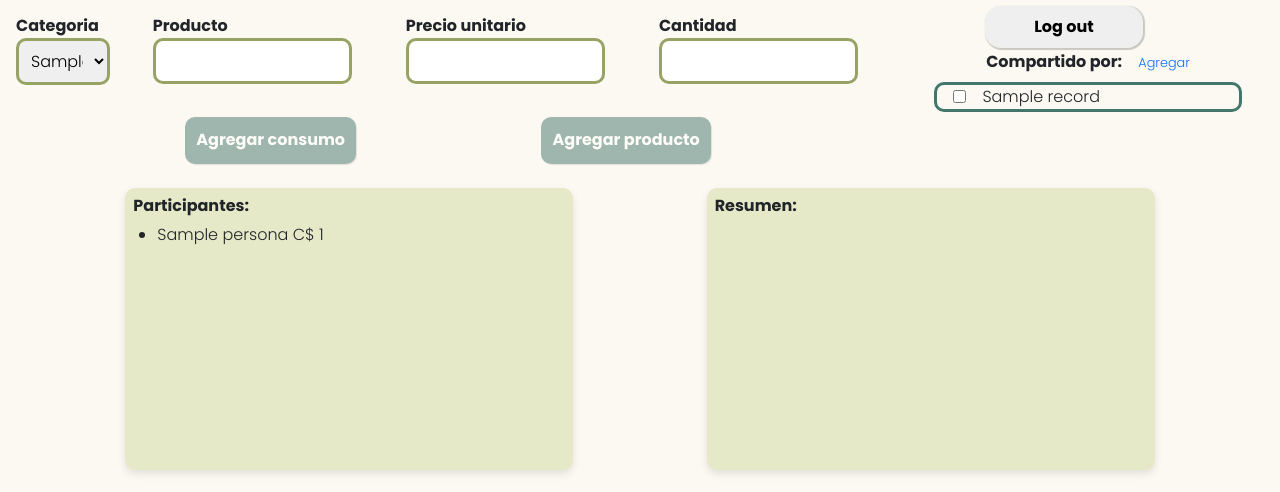
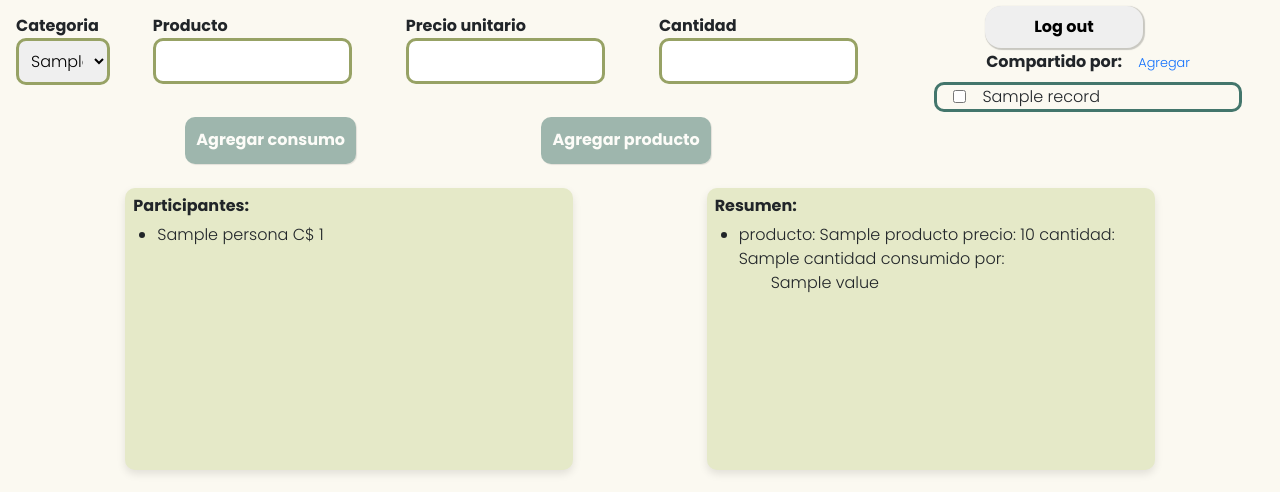
Before and after one commit to GabsCrisp/fifty-fifty, a Flask app: template templates/consumo_evento.html in a window 1280 px wide. Shown: the part 229-721 px from the top of the page. Run offline with Flask 3, Linux system fonts and the light colour scheme; the template is opened without the code that fills it: most values are stand-ins (such as "Sample title", 1, 10 or a date in 2020); some libraries are stand-ins or nearby versions.

Commit message:
añadir funcionalidad de mostrar resumen

```diff
--- a/app.py
+++ b/app.py
@@ -116,12 +116,50 @@ def consumo_evento(idEvento):
     ).fetchall()
     nombre_evento = db.execute("SELECT nombre_evento FROM eventos WHERE id_evento = ?", (idEvento,)).fetchone()[0]
     lista_categoria = db.execute("SELECT * FROM categorias").fetchall()
-
+    # obtenemos el la suma del total del consumo por cada participante del evento
     consumo_cadaparticipante = db.execute("""SELECT round(sum(subtotal_participante),2),nombre_participante from participante_evento JOIN consumo_cadaparticipante on
                 participante_evento.id_participante_evento = consumo_cadaparticipante.id_participante
                 where participante_evento.id_evento = ? group by participante_evento.id_participante_evento""", (idEvento,)).fetchall()
-    print(consumo_cadaparticipante)
-    return render_template("consumo_evento.html",rows=rows, id_evento = idEvento, nombre_evento = nombre_evento,lista_categoria = lista_categoria, consumo_cadaparticipante = consumo_cadaparticipante)
+
+    id_consumo = db.execute("select id_consumo, id_participante from consumo_cadaparticipante where id_evento = ?", (idEvento,)).fetchall()
+    consumo = {}
+    for i in id_consumo:
+        #si ya hay consumo existente agrega el id del consumidor
+        if(i[0] in consumo):
+            consumidores.append(i[1])
+            consumo[i[0]] = consumidores
+        #si no crea una lista vacia y agrega el primer consumidor
+        else:
+            consumidores = []
+            consumidores.append(i[1])
+            consumo[i[0]] = consumidores
+
+    consumo_general = db.execute("""select * from consumo_general join productos on consumo_general.id_producto = productos.id_producto where consumo_general.id_evento = ?""", (idEvento,)).fetchall()
+    consumo_final = []
+    for i in consumo_general:
+        consumo_info = {}
+        for j in consumo:
+            if(i[0] == j):
+                # crea una lista de ? que se pondran dentro del IN
+                ids_str = ','.join('?'for _ in consumo[j])
+                #agarramos nombre participante que participaron en el consumo
+                participantes = db.execute("SELECT nombre_participante, id_participante_evento from participante_evento where id_evento = ?", (idEvento,)).fetchall()
+                p = {}
+                for participante in participantes:
+                    for id_consumidor in consumo[j]:
+                        if(id_consumidor == participante[1]):
+                            p[id_consumidor] = participante[0]
+                #diccionario que almacena producto y nombre participantes que comparten este producto
+                consumo_info["consumidores"] = p
+                consumo_info["producto"] = i[8]
+                consumo_info["precio"] = i[9]
+                consumo_info["cantidad"] = i[2]
+                print(consumo_info)
+                consumo_final.append(consumo_info)
+                print(consumo_final)
+
+    #print(consumo_final)
+    return render_template("consumo_evento.html",rows=rows, id_evento = idEvento, nombre_evento = nombre_evento,lista_categoria = lista_categoria, consumo_cadaparticipante = consumo_cadaparticipante, consumo_final = consumo_final)
 
 
 @app.route("/eventos", methods=["GET", "POST"])
--- a/templates/consumo_evento.html
+++ b/templates/consumo_evento.html
@@ -82,6 +82,18 @@
         <div class="cuenta_resumen">
             <h2>Resumen:</h2>
             <ul>
+                {% for consumo in consumo_final %}
+                <li>
+                    producto: {{consumo['producto']}} precio: {{consumo['precio']}}
+                    cantidad: {{consumo['cantidad']}}
+                    consumido por:
+                    {% for key,value in consumo['consumidores'].items() %}
+                    <ol>
+                        {{value}}
+                    </ol>
+                    {% endfor %}
+                </li>
+                {% endfor %}
             </ul>
         </div>
     </section>
```
